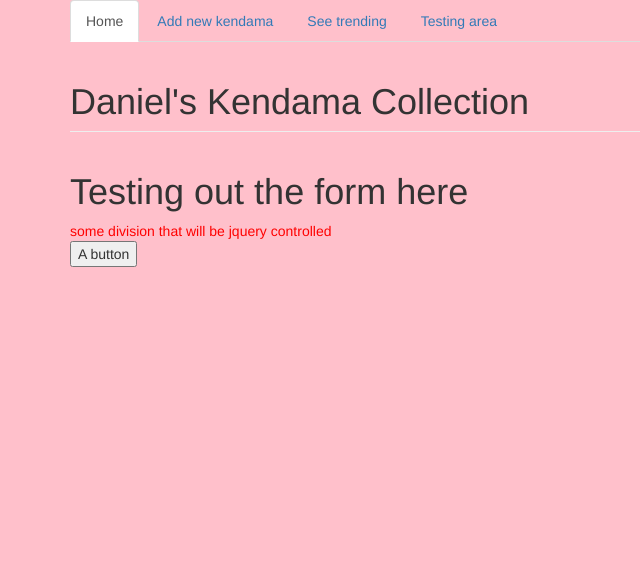
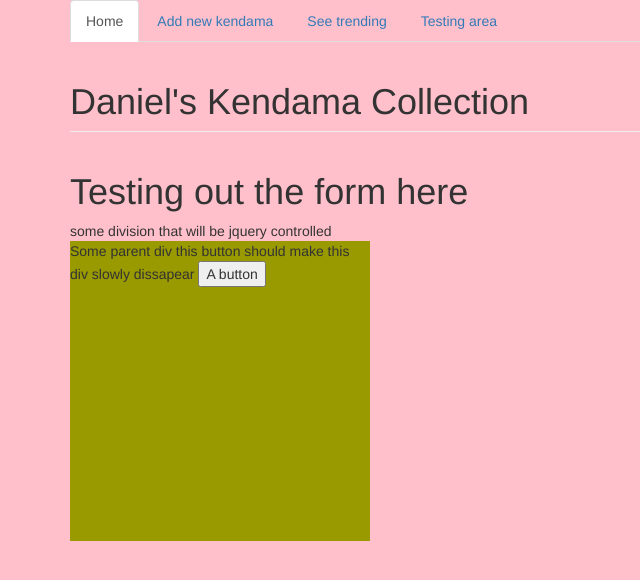
Before and after one commit to danielcodes/kendama-collection, a Flask app: page /testing in a window 1280 px wide. Shown: the top 580 px of the page, without its empty margins (0-640 px from the left). Run offline with Flask 2, Linux system fonts and the light colour scheme; some libraries are stand-ins or nearby versions.

```diff
--- a/static/js/main.js
+++ b/static/js/main.js
@@ -1,15 +1,11 @@
-$(document).ready(function(){
 
-  $("#wat").css("color", "red");
+/* Todo - add delete individual kendama function through button click
+ * first user story make the parent element dissappear
+*/
 
-  $("#same").on("click", function(){
+$("#gone").on("click", function(){
 
-	$.get("/", function(data){
-	  console.log(data);
-	});
-
-
-
-  });
+	//use this to refer to current element
+	console.log($(this).parent());
 
 });
--- a/templates/dummy.html
+++ b/templates/dummy.html
@@ -13,9 +13,12 @@
 				some division that will be jquery controlled
 			</div>
 
-			<input id="same" type="button" value="A button">
+			<div style="height: 300px; width: 300px; background-color: #999900;">
 
-
+				Some parent div
+				this button should make this div slowly dissapear
+				<input id="gone" type="button" value="A button">
+			</div>
 
 		</div>
 	</div>
@@ -23,5 +26,4 @@
 	</div>
 	<!-- /.row -->
 
-
 {% endblock %}
```
Also changed, not shown: templates/kendamas.html (+8 -4 lines), README.md, 1 other file.
